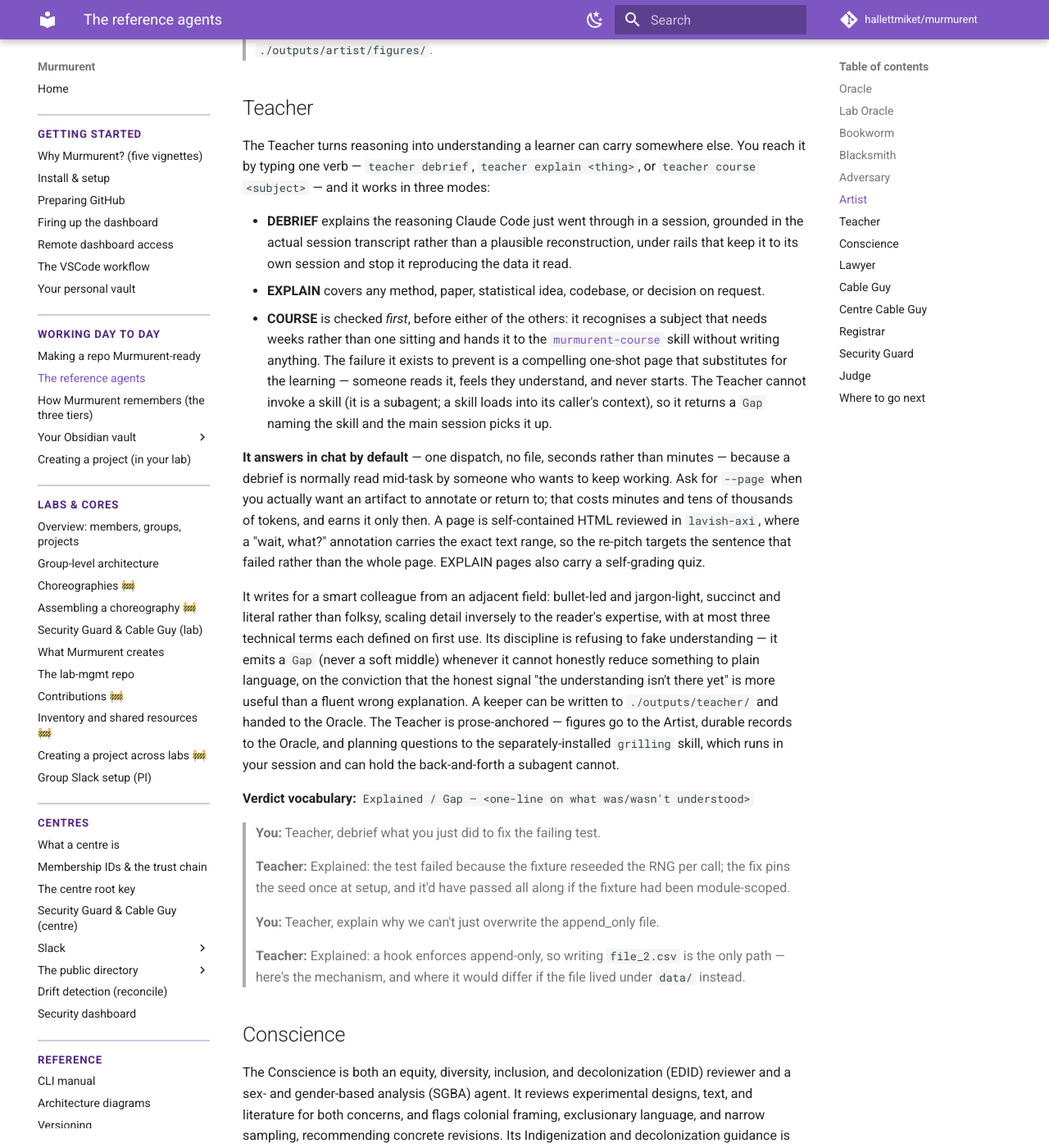
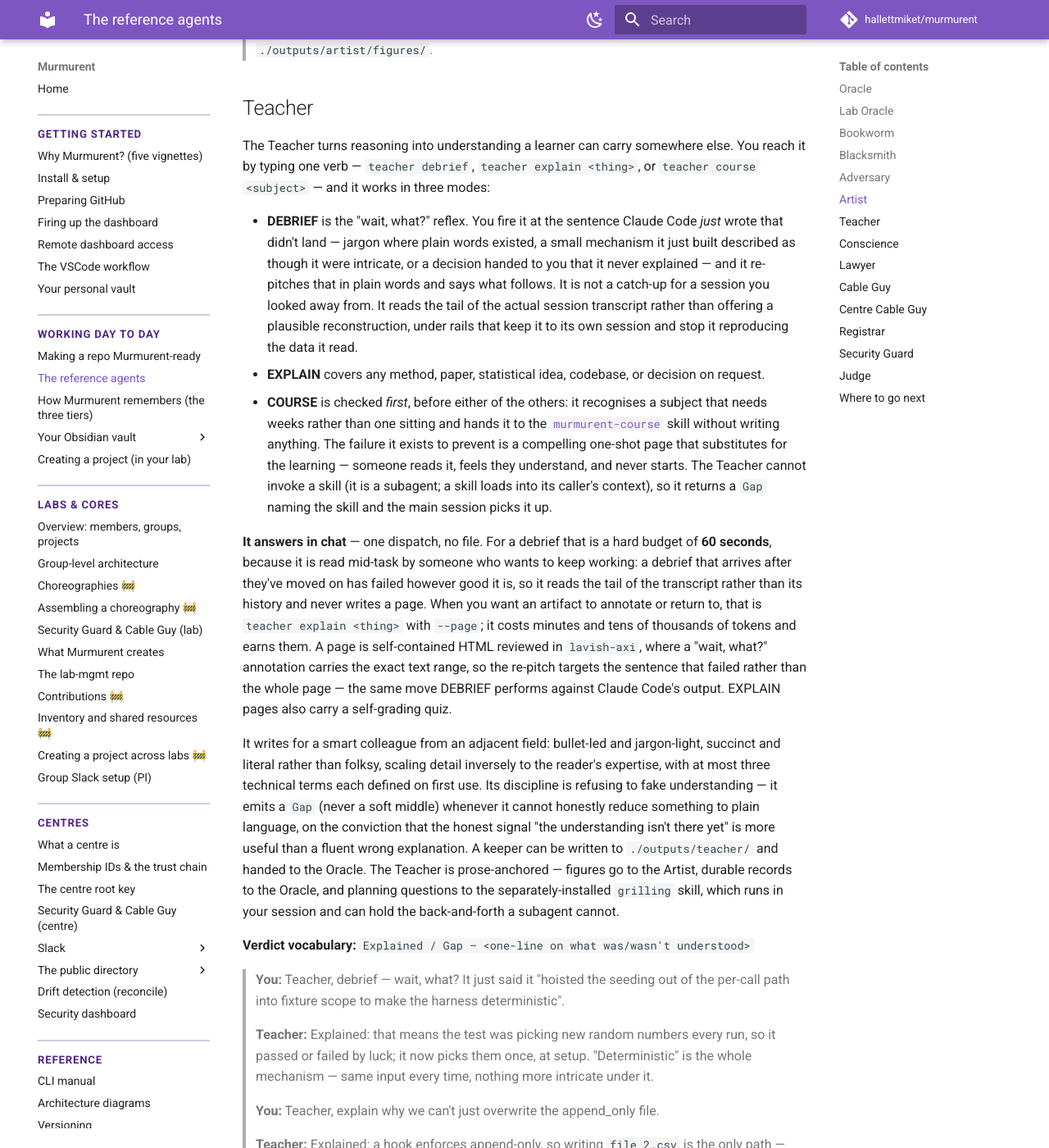
Before and after one commit to hallettmiket/murmurent, an MkDocs documentation site: the page built from docs/agents.md, in a window 1280 px wide and 1400 px high, scrolled down 3759 px. Shown: the whole window at 82% size. Built offline with MkDocs 1.6.1 and Material for MkDocs 9.7.7, drawn with Linux system fonts in a browser that asks for light colours; comment, search, counter and statistics services are not loaded.

Commit message:
teacher: debrief is "wait, what?", not a catch-up
DEBRIEF was written as a recap of what Claude Code just did — useful to
someone who looked away, which is not who fires it. It is an interrupt:
you are watching CC work, one sentence didn't land, and you want that
sentence in plain words so you can get back to work.

Three named triggers replace the vague "strip the jargon": jargon where
plain words existed; a mechanism CC just built described as intricate
when it is small; a decision handed over that it never explained. Plus
an explicit negation, since the old framing is the one to unlearn.

60 seconds is now a hard budget and the reason for the rest of the
changes: read the tail of the transcript rather than its history (the
confusing sentence is at the end by definition), and no page — a page
cannot be written inside the budget, so --page moves to EXPLAIN only.
A debrief arriving after the user has moved on has failed however good
it is.

Propagated to the three files that described the old shape: the agent
table + teacher-mode section in CLAUDE.md, the Teacher section and
worked example in docs/agents.md, and the murmurent-course description
that called a debrief "one artifact, one sitting".

Co-Authored-By: Claude Opus 5 <noreply@anthropic.com>

```diff
--- a/docs/agents.md
+++ b/docs/agents.md
@@ -191,10 +191,14 @@ The Teacher turns reasoning into understanding a learner can carry somewhere
 else. You reach it by typing one verb — `teacher debrief`, `teacher explain
 <thing>`, or `teacher course <subject>` — and it works in three modes:
 
-- **DEBRIEF** explains the reasoning Claude Code just went through in a session,
-  grounded in the actual session transcript rather than a plausible
-  reconstruction, under rails that keep it to its own session and stop it
-  reproducing the data it read.
+- **DEBRIEF** is the "wait, what?" reflex. You fire it at the sentence Claude
+  Code *just* wrote that didn't land — jargon where plain words existed, a small
+  mechanism it just built described as though it were intricate, or a decision
+  handed to you that it never explained — and it re-pitches that in plain words
+  and says what follows. It is not a catch-up for a session you looked away
+  from. It reads the tail of the actual session transcript rather than offering
+  a plausible reconstruction, under rails that keep it to its own session and
+  stop it reproducing the data it read.
 - **EXPLAIN** covers any method, paper, statistical idea, codebase, or decision
   on request.
 - **COURSE** is checked *first*, before either of the others: it recognises a
@@ -206,14 +210,17 @@ else. You reach it by typing one verb — `teacher debrief`, `teacher explain
   loads into its caller's context), so it returns a `Gap` naming the skill and
   the main session picks it up.
 
-**It answers in chat by default** — one dispatch, no file, seconds rather than
-minutes — because a debrief is normally read mid-task by someone who wants to
-keep working. Ask for `--page` when you actually want an artifact to annotate or
-return to; that costs minutes and tens of thousands of tokens, and earns it only
-then. A page is self-contained HTML reviewed in `lavish-axi`, where a "wait,
-what?" annotation carries the exact text range, so the re-pitch targets the
-sentence that failed rather than the whole page. EXPLAIN pages also carry a
-self-grading quiz.
+**It answers in chat** — one dispatch, no file. For a debrief that is a hard
+budget of **60 seconds**, because it is read mid-task by someone who wants to
+keep working: a debrief that arrives after they've moved on has failed however
+good it is, so it reads the tail of the transcript rather than its history and
+never writes a page. When you want an artifact to annotate or return to, that is
+`teacher explain <thing>` with `--page`; it costs minutes and tens of thousands
+of tokens and earns them. A page is self-contained HTML reviewed in
+`lavish-axi`, where a "wait, what?" annotation carries the exact text range, so
+the re-pitch targets the sentence that failed rather than the whole page — the
+same move DEBRIEF performs against Claude Code's output. EXPLAIN pages also
+carry a self-grading quiz.
 
 It writes for a smart colleague from an adjacent field: bullet-led and
 jargon-light, succinct and literal rather than folksy, scaling detail inversely
@@ -229,11 +236,13 @@ hold the back-and-forth a subagent cannot.
 
 **Verdict vocabulary:** `Explained / Gap — <one-line on what was/wasn't understood>`
 
-> **You:** Teacher, debrief what you just did to fix the failing test.
+> **You:** Teacher, debrief — wait, what? It just said it "hoisted the seeding
+> out of the per-call path into fixture scope to make the harness deterministic".
 >
-> **Teacher:** Explained: the test failed because the fixture reseeded the RNG
-> per call; the fix pins the seed once at setup, and it'd have passed all along
-> if the fixture had been module-scoped.
+> **Teacher:** Explained: that means the test was picking new random numbers
+> every run, so it passed or failed by luck; it now picks them once, at setup.
+> "Deterministic" is the whole mechanism — same input every time, nothing more
+> intricate under it.
 
 > **You:** Teacher, explain why we can't just overwrite the append_only file.
 >
```
Also changed, not shown: CLAUDE.md (+12 -6 lines), agents/teacher.md (+31 -17 lines), skills/murmurent-course/SKILL.md (+1 -1 lines).
